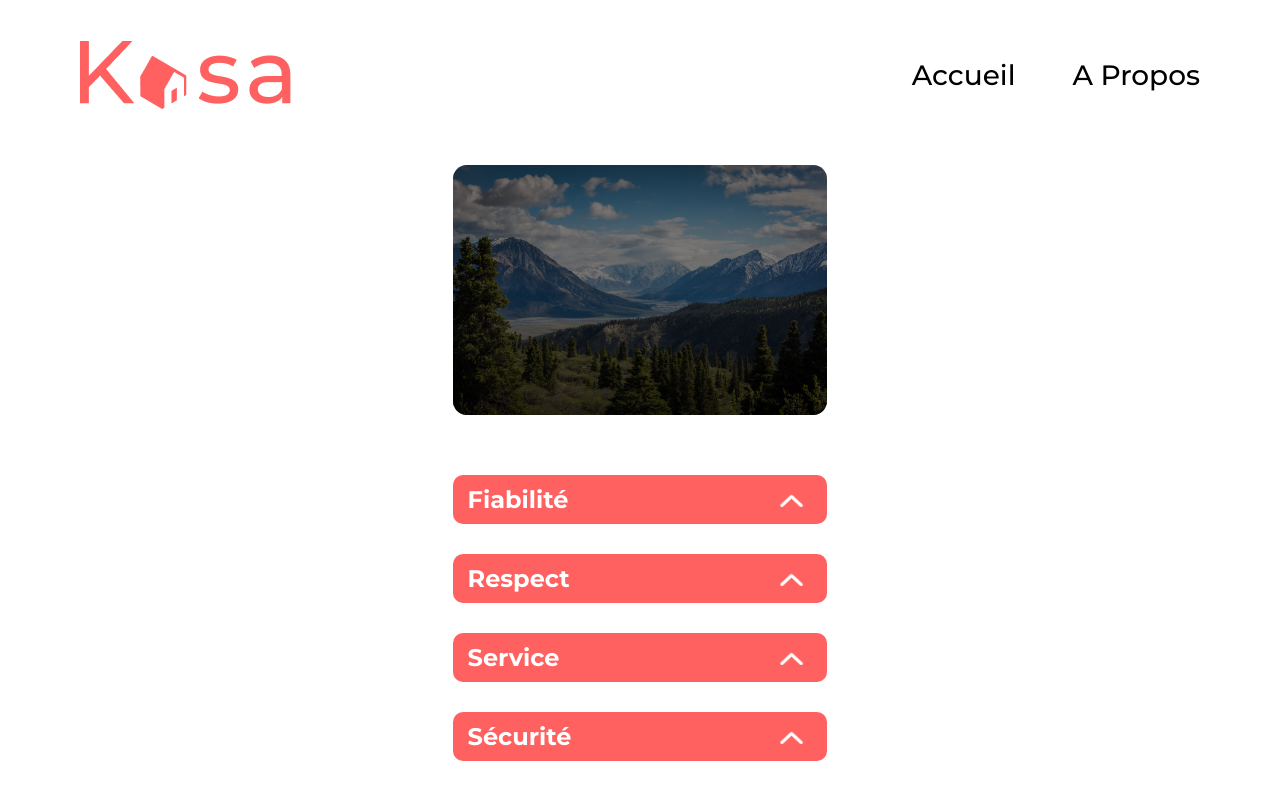
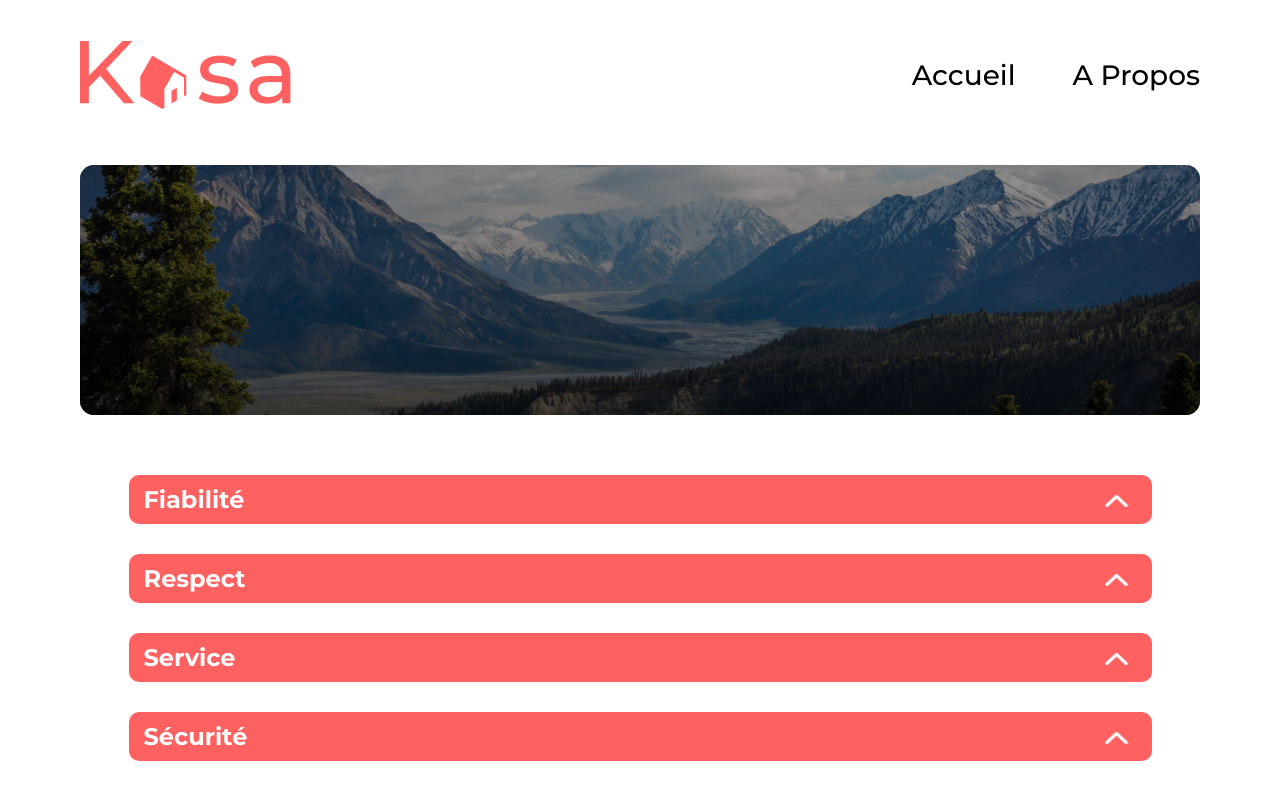
Before and after one commit to beniknour/Kasa, a React (Create React App) app: page /Apropos in a window 1280 px wide. Shown: the top 800 px of the page. Built offline with nearby package versions, Linux system fonts and the light colour scheme.

Commit message:
banner en un seul composant

```diff
--- a/src/components/AboutBanner/AboutBanner.jsx
+++ /dev/null
@@ -1,13 +0,0 @@
-import aboutBanner from "../../assets/images/aboutBanner.png";
-
-const BannerAbout= () =>{
-
-    return(
-
-        <div className="bannerAbout">
-            <img src={aboutBanner} alt="paysage montagneux"/>
-        </div>
-    )
-}
-
-export default BannerAbout;
--- a/src/components/AboutBanner/BannerA.scss
+++ /dev/null
@@ -1,16 +0,0 @@
-.bannerAbout {
-
-    @include bannerContainer;
-    @media screen and (max-width:$breakpoint) {
-        height: 154px;
-    }
-    img{
-        @include image;
-
-    }
-}
-
-.bannerAbout::before {
-    @include before;
-    background: linear-gradient(rgba(14, 13, 13, 0.411), rgba(0, 0, 0, 0.7));
-}
--- a/src/components/Banner/Banner.jsx
+++ b/src/components/Banner/Banner.jsx
@@ -1,13 +1,10 @@
-
-import banner from "../../assets/images/banner.png";
-
-const Banner= () =>{
-
+const Banner = (Propsbanner)=>{
+    const {img , title, alt} = Propsbanner ;
     return(
 
         <div className="bannerContainer">
-            <img className="bannerImg" src={banner} alt="paysage montagneux"/>
-            <h2 className="bannerText">Chez vous, partout et ailleurs</h2>
+            <img className="bannerImg" src={img} alt={alt}/>
+            <h2 className="bannerText">{title}</h2>
         </div>
     )
 }
--- a/src/components/Carrousel/Carrousel.scss
+++ b/src/components/Carrousel/Carrousel.scss
@@ -20,7 +20,7 @@
     .carrouselArrow {
       @include arrow;
       @media screen and (min-width:$breakpoint_large) {
-        width: 1190px;
+        width: 1080px;
       }
 
       @media screen and (max-width:$breakpoint) {
--- a/src/pages/About/About.jsx
+++ b/src/pages/About/About.jsx
@@ -1,13 +1,15 @@
-import BannerAbout from "../../components/AboutBanner/AboutBanner";
+import Banner from "../../components/Banner/Banner";
 import Collapse from "../../components/Collapse/Collapse";
 import about from '../../data/about.json';
+import aboutBanner from "../../assets/images/aboutBanner.png";
+
 function About (){
 
     return(
 
         <>
 
-        <BannerAbout />
+        <Banner img={aboutBanner} title="" alt="paysage montagneux"/>
         <div className="collapseContainer">
             {about.map((section, index) => (
                 <Collapse key={index} section={section} />
--- a/src/pages/FicheLogement/FicheLogement.jsx
+++ b/src/pages/FicheLogement/FicheLogement.jsx
@@ -1,5 +1,5 @@
 import React from 'react';
-import { useParams } from 'react-router-dom';
+import { useParams, Navigate } from 'react-router-dom';
 import Carrousel from '../../components/Carrousel/Carrousel';
 import data from '../../data/logements.json';
 import Collapse from '../../components/Collapse/Collapse';
@@ -11,7 +11,10 @@ import Title from '../../components/Title/Title';
 const FicheLogement = () => {
   const { id } = useParams(); //ici useParams va extraire la valeur du paramètre 'id'
   const logement = data.find((item) => item.id === id);
+  if (!logement){
 
+    return <Navigate to="/error" />
+  }
   return (
     <div className='logement-container'>
       {logement && (
--- a/src/pages/Home/Home.jsx
+++ b/src/pages/Home/Home.jsx
@@ -1,10 +1,12 @@
 import Cards from "../../components/Cards/Cards";
 import Banner from "../../components/Banner/Banner";
 import data from '../../data/logements.json';
+import banner from "../../assets/images/banner.png";
+
 const Home = () =>{
     return(
         <>
-            <Banner />
+            <Banner img={banner} title="Chez vous, partout et ailleurs" alt="paysage montagneux"/>
             <Cards data={data} />
         </>
     );
--- a/src/style/base/mixin.scss
+++ b/src/style/base/mixin.scss
@@ -13,13 +13,13 @@ body{
     flex-direction: column;
 }
 main{
-    max-width: 1440px;
+    max-width: 14630px;
     display: flex;
     flex-direction: column;
     align-self: center;
     flex-grow: 1;
     padding: 0 80px;
-
+    width: 100%;
     min-height: 1040px;
     @media screen and (max-width:$breakpoint) {
 
@@ -153,7 +153,6 @@ main{
 // BANNER
 
 @mixin bannerContainer{
-
     position: relative;
     width: 100%;
     height: 250px;
--- a/src/style/main.scss
+++ b/src/style/main.scss
@@ -6,7 +6,6 @@
 @import '/src/style/base/mixin.scss';
 @import '/src/components/Cards/Cards.scss';
 @import '/src/components/Banner/Banner.scss';
-@import '/src/components/AboutBanner/BannerA.scss';
 @import '/src/components/Collapse/Collapse.scss';
 @import '/src/components/Carrousel/Carrousel.scss';
 @import '/src/components/Tags/Tags.scss';
```
